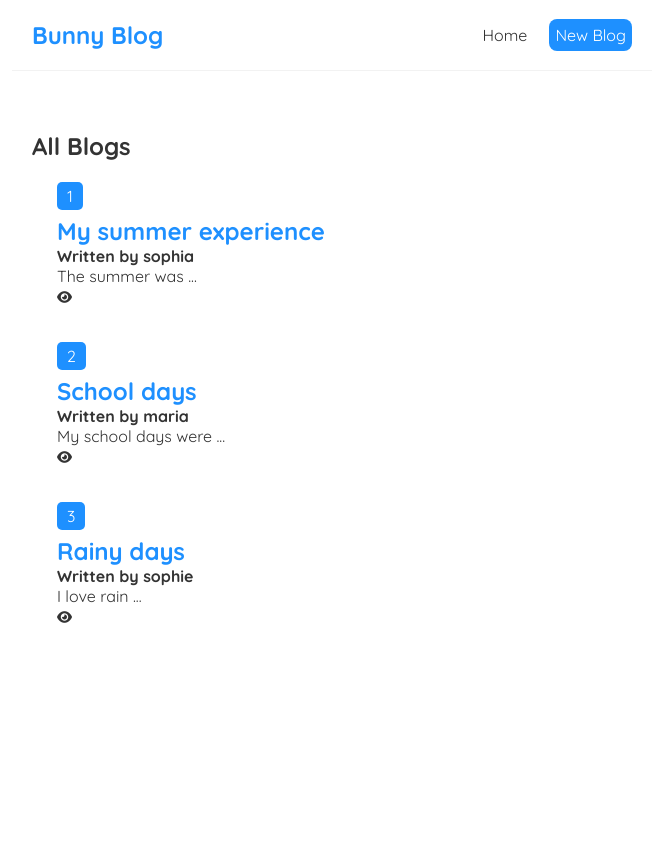
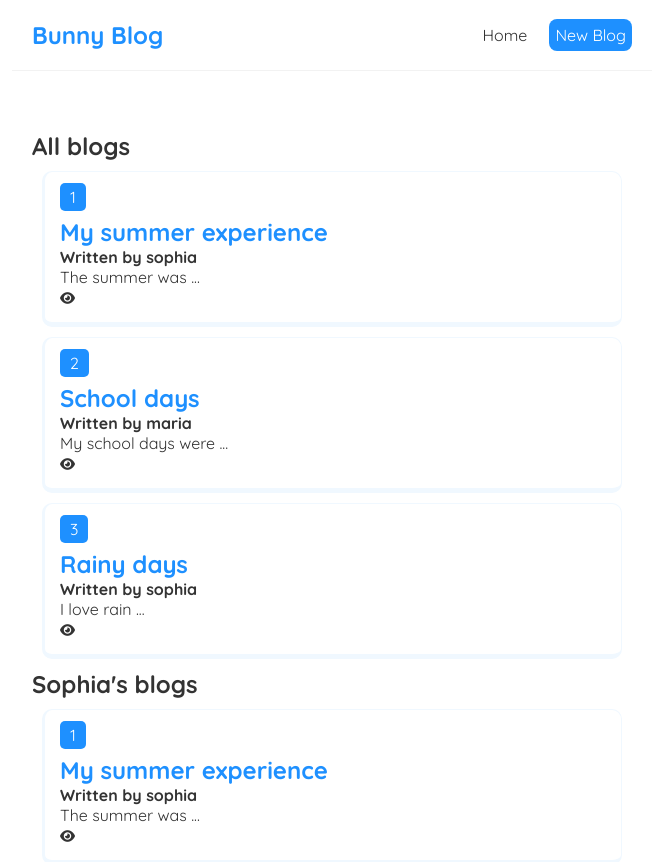
Before and after one commit to SOPHIA-MARY-R/React-Learning--Bunny-Blog, a React (Create React App) app: page / in a window 1280 px wide. Shown: the top 862 px of the page, without its empty margins (308-971 px from the left). Before the commit the page ends 800 px from the top, so only its background shows below. Built offline with nearby package versions, Linux system fonts and the light colour scheme.

Commit message:
Reused components for filter & updated style for blogs

```diff
--- a/src/Home.jsx
+++ b/src/Home.jsx
@@ -5,13 +5,14 @@ export default function Home(){
     const [blogs, setBlogs] = useState([
         {id: 1, topic: 'My summer experience', body: 'The summer was ...', author: 'sophia'},
         {id: 2, topic: 'School days', body: 'My school days were ...', author: 'maria'},
-        {id: 3, topic: 'Rainy days', body: 'I love rain ...', author: 'sophie'}
+        {id: 3, topic: 'Rainy days', body: 'I love rain ...', author: 'sophia'}
     ]);
-    const title="All Blogs";
     return (
         <div className="home">
-            <BlogList blogs={blogs} title={title}/>
+            <BlogList blogs={blogs} title="All blogs"/>
             {/* passing the blogs to blogList using props */}
+            <BlogList blogs={blogs.filter((blog)=> (blog.author === 'sophia'))} title="Sophia's blogs"/>
+            {/* filter only sophia's blogs */}
         </div>
     );
 }
--- a/src/index.css
+++ b/src/index.css
@@ -33,13 +33,15 @@
 }
 .blog-preview{
   padding: 15px;
-  /* border: 0.5px solid lightgrey; */
+  border-top:1px solid aliceblue;
+  border-right:1px solid aliceblue;
+  border-left: 3px solid aliceblue;
+  border-bottom: 5px solid aliceblue;
   border-radius: 10px;
   margin: 10px;
 }
 .blog-preview:hover{
   background-color:aliceblue;
-  border: none;
 }
 .blog-id{
   padding: 4px 10px;
```
